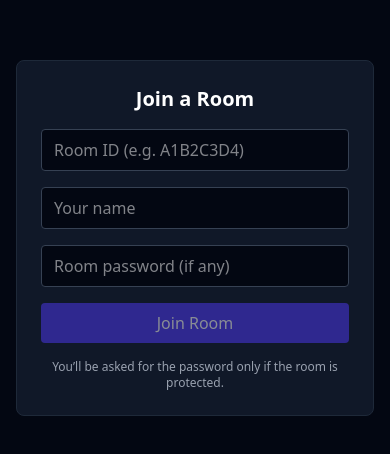
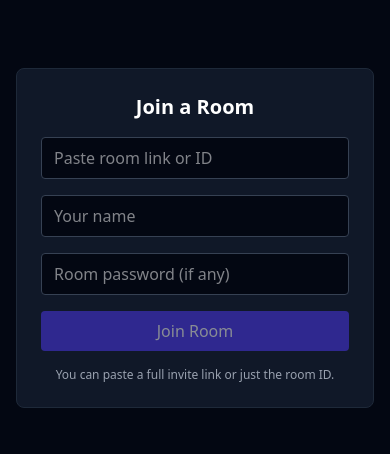
Before and after one commit to Omkar-XD/SnapCode-Room, a React (Vite) app in the folder client/: page /join in a window 390 px wide. Shown: the part 184-638 px from the top of the page. Built offline with nearby package versions, Linux system fonts and the light colour scheme; no server answers.

Commit message:
Fix invite link parsing and mobile join

```diff
--- a/client/src/pages/JoinRoom/JoinRoom.jsx
+++ b/client/src/pages/JoinRoom/JoinRoom.jsx
@@ -4,17 +4,18 @@ import { motion } from "framer-motion";
 
 /**
  * JoinRoom
- * - Manual join via Room ID
+ * - Accepts Room ID OR full invite link
  * - Requires username
  * - Optional password
- * - Mobile responsive
+ * - Mobile safe
  */
 export default function JoinRoom() {
   const navigate = useNavigate();
 
-  const [roomId, setRoomId] = useState("");
+  const [input, setInput] = useState("");
   const [username, setUsername] = useState("");
   const [password, setPassword] = useState("");
+  const [error, setError] = useState("");
 
   // Load username if already stored
   useEffect(() => {
@@ -24,17 +25,38 @@ export default function JoinRoom() {
     }
   }, []);
 
+  // 🔑 EXTRACT ONLY ROOM ID (CRITICAL FIX)
+  const extractRoomId = (value) => {
+    try {
+      if (value.startsWith("http")) {
+        const url = new URL(value);
+        return url.pathname.split("/").pop();
+      }
+      return value.trim();
+    } catch {
+      return value.trim();
+    }
+  };
+
   const handleJoin = () => {
-    if (!roomId.trim() || !username.trim()) {
-      alert("Room ID and Username are required");
+    setError("");
+
+    if (!input.trim() || !username.trim()) {
+      setError("Room ID / Link and Username are required");
       return;
     }
 
-    // Save username for session
+    const roomId = extractRoomId(input);
+
+    // 🚨 HARD GUARD — prevents /room/https/... forever
+    if (!/^[a-zA-Z0-9_-]{6,12}$/.test(roomId)) {
+      setError("Invalid room link or ID");
+      return;
+    }
+
     localStorage.setItem("username", username.trim());
 
-    // Navigate to room
-    navigate(`/room/${roomId.trim()}`, {
+    navigate(`/room/${roomId}`, {
       state: {
         password: password || null
       }
@@ -53,12 +75,18 @@ export default function JoinRoom() {
           Join a Room
         </h2>
 
-        {/* Room ID */}
+        {error && (
+          <p className="text-sm text-red-400 text-center">
+            {error}
+          </p>
+        )}
+
+        {/* Room ID or Link */}
         <input
           type="text"
-          placeholder="Room ID (e.g. A1B2C3D4)"
-          value={roomId}
-          onChange={(e) => setRoomId(e.target.value)}
+          placeholder="Paste room link or ID"
+          value={input}
+          onChange={(e) => setInput(e.target.value)}
           className="w-full bg-gray-950 border border-gray-700 rounded px-3 py-2 outline-none focus:border-indigo-500"
         />
 
@@ -82,14 +110,14 @@ export default function JoinRoom() {
 
         <button
           onClick={handleJoin}
-          disabled={!roomId.trim() || !username.trim()}
+          disabled={!input.trim() || !username.trim()}
           className="w-full bg-indigo-600 py-2 rounded hover:bg-indigo-500 transition disabled:opacity-50"
         >
           Join Room
         </button>
 
         <p className="text-xs text-gray-400 text-center">
-          You’ll be asked for the password only if the room is protected.
+          You can paste a full invite link or just the room ID.
         </p>
       </motion.div>
     </div>
```
